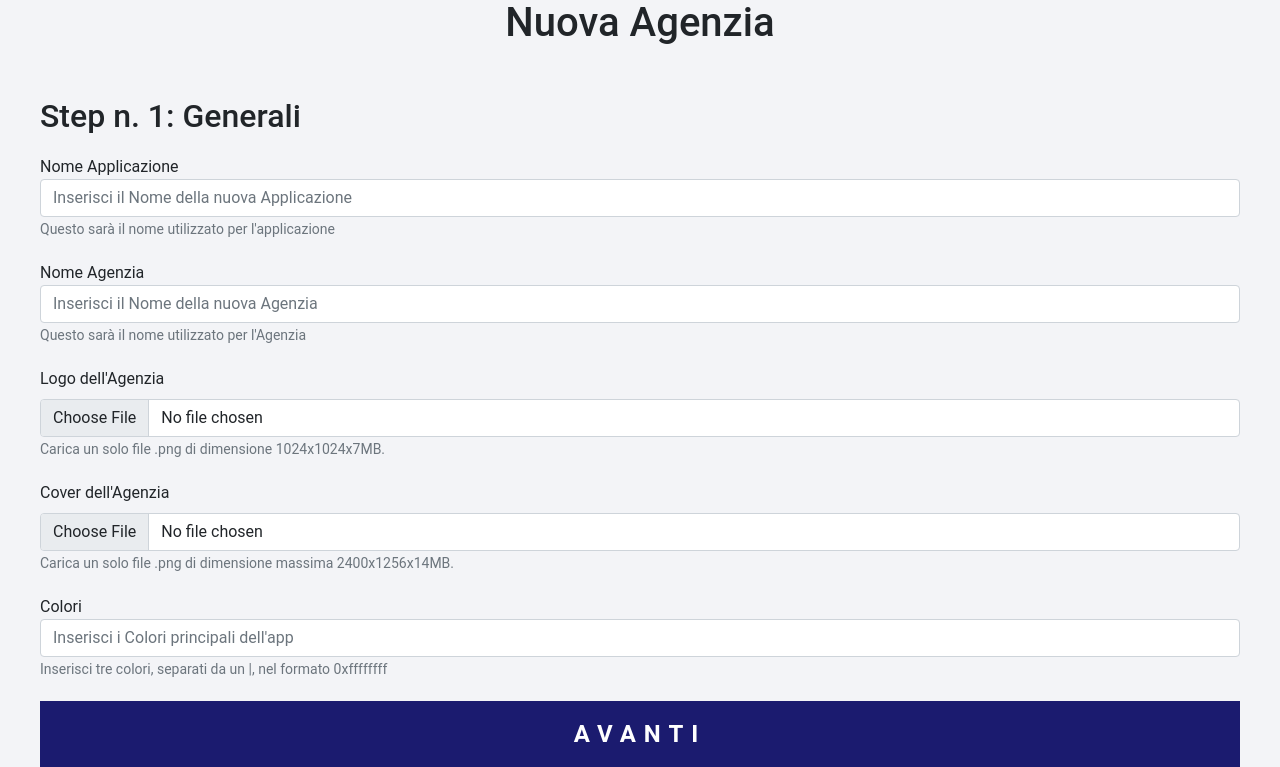
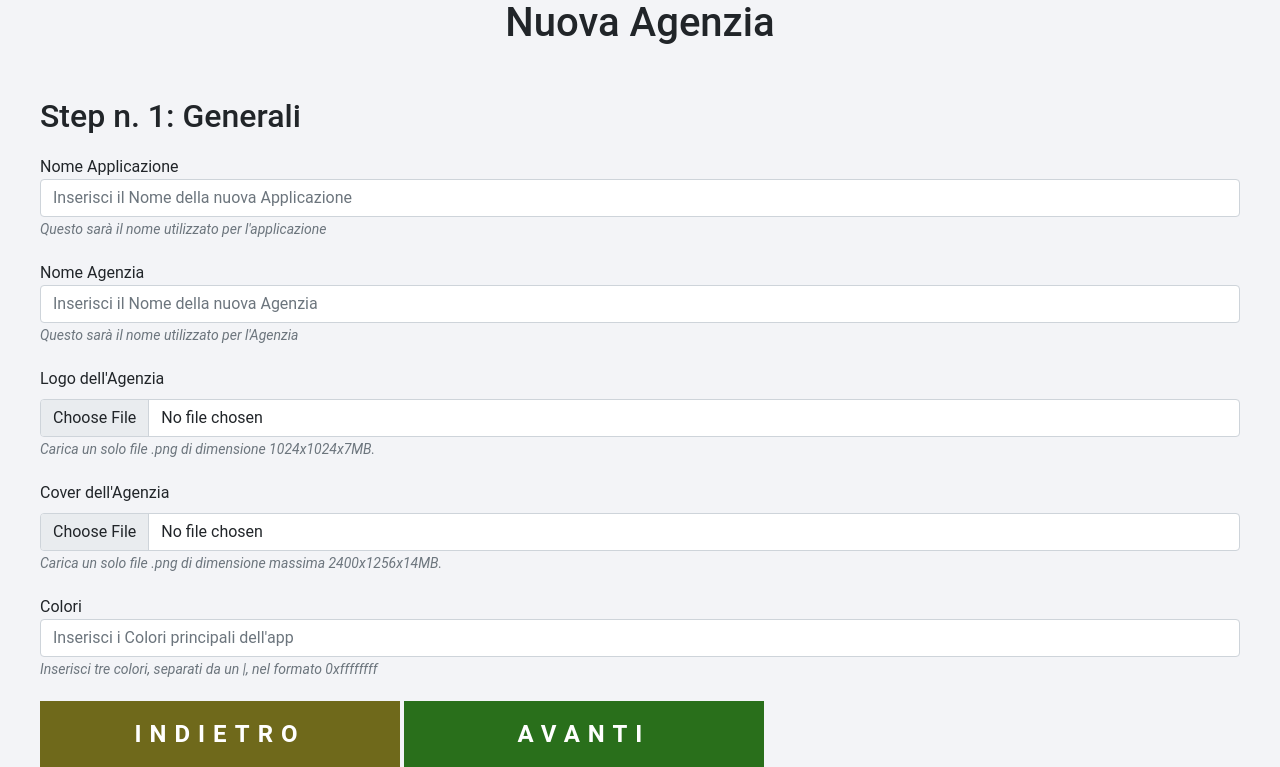
Before and after one commit to Frostmoore/hybridandgo, a PHP site: page /creagenzia.php in a window 1280 px wide. Shown: the part 111-878 px from the top of the page. Run offline with PHP 8.4, Linux system fonts and the light colour scheme; the visitor is signed in with stand-in values (Sample User, id 1).

Commit message:
Creati Tasti, da fare script

```diff
--- a/creagenzia.php
+++ b/creagenzia.php
@@ -70,7 +70,10 @@ if (!isset($_SESSION['loggedin'])) {
                             <input type="text" class="form-control" id="colori" name="colori" placeholder="Inserisci i Colori principali dell'app">
                             <small id="nomeagenziahelp" class="form-text text-muted">Inserisci tre colori, separati da un |, nel formato 0xffffffff</small>
                         </div>
-                        <button class="bottone_next">AVANTI</button>
+                        <div class="rowbottone">
+                            <button class="bottone_previous" id="indietro1">INDIETRO</button>
+                            <button class="bottone_next" id="bottone1">AVANTI</button>
+                        </div>
                     </div>
                     <div class="step2 a_hidden" id="step2">
                         <h2>Step n. 2: Social</h2>
@@ -99,7 +102,10 @@ if (!isset($_SESSION['loggedin'])) {
                             <input type="text" class="form-control" id="sito_agenzia" name="sito_agenzia" placeholder="Inserisci l'indirizzo Sito Web dell'Agenzia">
                             <small id="sito_agenziahelp" class="form-text text-muted">Questo sarà l'indirizzo Sito Web del tasto sotto il logo</small>
                         </div>
-                        <button class="bottone_next">AVANTI</button>
+                        <div class="rowbottone">
+                            <button class="bottone_previous" id="indietro2">INDIETRO</button>
+                            <button class="bottone_next" id="bottone2">AVANTI</button>
+                        </div>
                     </div>
                     <div class="step3 a_hidden" id="step3">
                         <h2>Step n. 3: Blocco Info</h2>
@@ -158,7 +164,10 @@ if (!isset($_SESSION['loggedin'])) {
                             <input type="text" class="form-control" id="info_sito_sedi" name="info_sito_sedi" placeholder="Inserisci l'indirizzo web delle varie sedi">
                             <small id="info_sito_sedihelp" class="form-text text-muted">Separa gli indirizzi usando un |</small>
                         </div>
-                        <button class="bottone_next">AVANTI</button>
+                        <div class="rowbottone">
+                            <button class="bottone_previous" id="indietro3">INDIETRO</button>
+                            <button class="bottone_next" id="bottone3">AVANTI</button>
+                        </div>
                     </div>
                     <div class="step4 a_hidden" id="step4">
                         <h2>Step n. 4: Area di Notifica</h2>
@@ -177,7 +186,10 @@ if (!isset($_SESSION['loggedin'])) {
                             <input type="text" class="form-control" id="notifica_link" name="notifica_link" placeholder="Link della notifica">
                             <small id="notifica_linkhelp" class="form-text text-muted">Sarà il link del tasto "Scopri di più"</small>
                         </div>
-                        <button class="bottone_next">AVANTI</button>
+                        <div class="rowbottone">
+                            <button class="bottone_previous" id="indietro4">INDIETRO</button>
+                            <button class="bottone_next" id="bottone4">AVANTI</button>
+                        </div>
                     </div>
                     <div class="step5 a_hidden" id="step5">
                         <h2>Step n. 5: Sezione Contatti e Numeri Utili</h2>
@@ -211,7 +223,10 @@ if (!isset($_SESSION['loggedin'])) {
                             <input type="text" class="form-control" id="numeri_utili_link" name="numeri_utili_link" placeholder="Link pulsanti numeri utili">
                             <small id="numeri_utili_linkhelp" class="form-text text-muted">Inserisci i link di ciascun pulsante, separandoli con un | e tenendo presente che l'ordine sarà il seguente: salute, assistenza stradale, noleggio. I numeri dovranno essere espressi nel formato internazionale (+393333333333)</small>
                         </div>
-                        <button class="bottone_next">AVANTI</button>
+                        <div class="rowbottone">
+                            <button class="bottone_previous" id="indietro5">INDIETRO</button>
+                            <button class="bottone_next" id="bottone5">AVANTI</button>
+                        </div>
                     </div>
                     <div class="step6 a_hidden" id="step6">
                         <h2>Step n. 6: Sezione "Denuncia un Sinistro"</h2>
@@ -230,7 +245,10 @@ if (!isset($_SESSION['loggedin'])) {
                             <input type="textarea" class="form-control" id="denuncia_testo" name="denuncia_testo" placeholder="Testo Sezione 'Denuncia un Sinistro'">
                             <small id="denuncia_testohelp" class="form-text text-muted">Il testo apparirà sotto il titolo</small>
                         </div>
-                        <button class="bottone_next">AVANTI</button>
+                        <div class="rowbottone">
+                            <button class="bottone_previous" id="indietro6">INDIETRO</button>
+                            <button class="bottone_next" id="bottone6">AVANTI</button>
+                        </div>
                     </div>
                     <div class="step7 a_hidden" id="step7">
                         <h2>Step n. 7: Sezione Contatti Rapidi</h2>
@@ -249,7 +267,10 @@ if (!isset($_SESSION['loggedin'])) {
                             <input type="text" class="form-control" id="quick_email" name="quick_email" placeholder="E-mail dell'indirizzo rapido">
                             <small id="quick_emailhelp" class="form-text text-muted"> </small>
                         </div>
-                        <button class="bottone_next">AVANTI</button>
+                        <div class="rowbottone">
+                            <button class="bottone_previous" id="indietro7">INDIETRO</button>
+                            <button class="bottone_next" id="bottone7">AVANTI</button>
+                        </div>
                     </div>
                     <div class="step8 a_hidden" id="step8">
                         <h2>Ultimo Sep: Attivare l'agenzia</h2>
@@ -257,6 +278,10 @@ if (!isset($_SESSION['loggedin'])) {
                             <input type="checkbox" id="attiva" name="attiva" value="1">
                             <label for="attiva">Attivare l'Agenzia?</label><br>
                             <small id="attivahelp" class="form-text text-muted">Potrai disabilitarla in qualunque momento</small>
+                        </div>
+                        <div class="rowbottone">
+                            <button class="bottone_previous" id="indietro8">INDIETRO</button>
+                            <button class="bottone_next" id="bottone8">CREA AGENZIA</button>
                         </div>
                     </div>
                     <!--
--- a/res/style.css
+++ b/res/style.css
@@ -314,9 +314,9 @@ body.loggedin {
 }
 
 .bottone_next {
-    width: 100%;
+    width: 30%;
     margin-top: 20px;
-    background-color: rgb(27, 27, 111);
+    background-color: rgb(41, 111, 27);
     color: white;
     padding: 15px;
     border: none;
@@ -326,9 +326,37 @@ body.loggedin {
 }
 
 .bottone_next:hover {
-    background-color: #2868c7;
+    background-color: #2dc728;
+}
+
+.bottone_previous {
+    width: 30%;
+    margin-top: 20px;
+    background-color: rgb(111, 105, 27);
+    color: white;
+    padding: 15px;
+    border: none;
+    font-size: 1.5em;
+    font-weight: bold;
+    letter-spacing: 8px;
+}
+
+.bottone_previous:hover {
+    background-color: #bcc728;
 }
 
 .a_hidden {
     display: none;
 }
+
+small {
+    font-style: italic;
+}
+
+.rowbottone {
+    display: block;
+    /*width: 100%;*/
+    position: relative;
+    transform: translateX(-50%);
+    left: 50%;
+}
```
